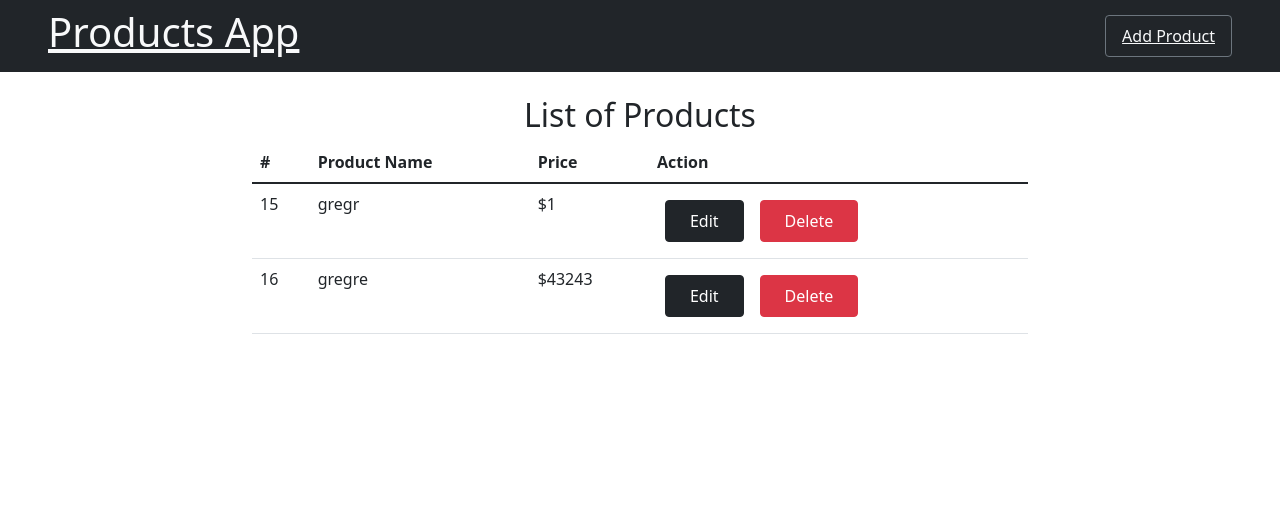
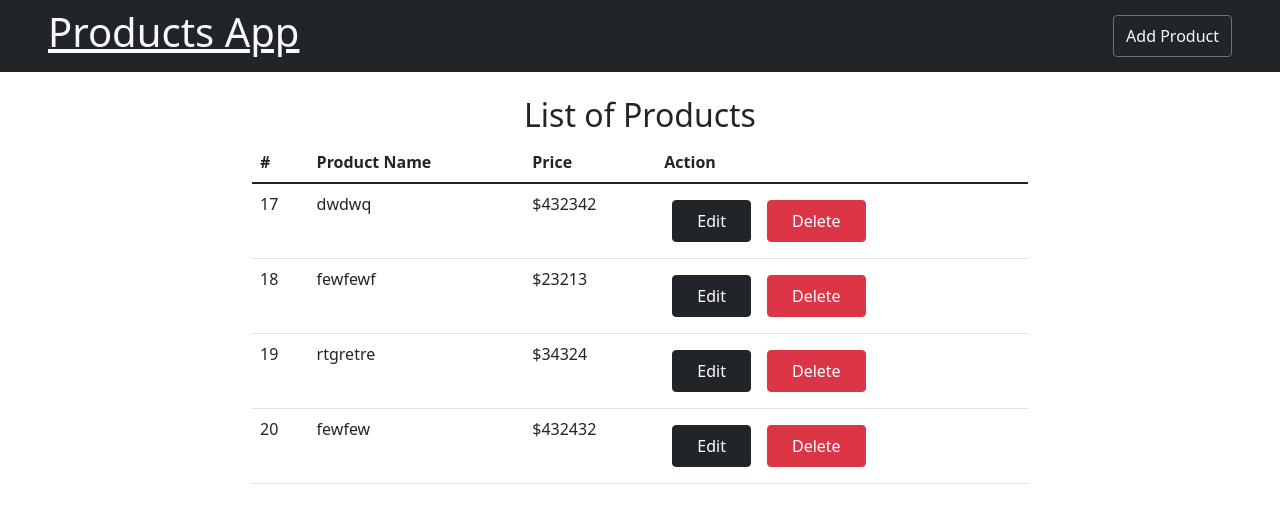
Before and after one commit to PedroT111/ReduxApp, a React (Create React App) app: page / in a window 1280 px wide. Shown: the top 506 px of the page. Built offline with nearby package versions, Linux system fonts and the light colour scheme; data requests are answered from the project's data file.

Commit message:
last changes

```diff
--- a/db.json
+++ b/db.json
@@ -1,14 +1,24 @@
 {
   "productos": [
     {
-      "name": "gregr",
-      "price": "1",
-      "id": 15
+      "name": "dwdwq",
+      "price": "432342",
+      "id": 17
     },
     {
-      "name": "gregre",
-      "price": "43243",
-      "id": 16
+      "name": "fewfewf",
+      "price": "23213",
+      "id": 18
+    },
+    {
+      "name": "rtgretre",
+      "price": "34324",
+      "id": 19
+    },
+    {
+      "name": "fewfew",
+      "price": "432432",
+      "id": 20
     }
   ]
 }
--- a/package.json
+++ b/package.json
@@ -8,6 +8,7 @@
     "@testing-library/user-event": "^12.8.3",
     "axios": "^0.21.4",
     "bootstrap": "^5.1.0",
+    "formik": "^2.2.9",
     "json-server": "^0.16.3",
     "react": "^17.0.2",
     "react-dom": "^17.0.2",
--- a/src/components/header.js
+++ b/src/components/header.js
@@ -12,7 +12,7 @@ const Header = () => {
                     <h1><Link to={"/"} className=" text-light">Products App</Link></h1>
                 </div>
                 <div className="px-5">
-                    <Button outline className="px-3 py-2"><Link className="text-light" to="/product/new">Add Product</Link></Button>
+                    <Link className="text-light" to="/product/new"><Button outline className="py-2 text-light">Add Product</Button></Link>
                 </div>
             </Navbar>
         </div>
--- a/src/components/newProduct.js
+++ b/src/components/newProduct.js
@@ -9,7 +9,6 @@ import { Row,
          FormGroup,
          Input, Label, Button, InputGroup, InputGroupText } from "reactstrap";
 import { Alert } from 'reactstrap';
-
 
 const NewProduct = ({history}) => {
     const[product, setProduct]= useState({
@@ -25,7 +24,6 @@ const NewProduct = ({history}) => {
 
     const dispatch = useDispatch();
 
-    const loading = useSelector(state => state.products.loading);
     const error = useSelector(state => state.products.error);
 
    const addProduct = p => dispatch(createNewProduct(p));
@@ -70,9 +68,6 @@ const NewProduct = ({history}) => {
                         {
                             error ? <Alert color="danger" className="mt-3">There was an Error</Alert> : null
                         }
-                        {
-                            //loading? agregar spinner de carga
-                        }
                     </CardBody>
                 </Card>
             </Col>
--- a/src/components/product.js
+++ b/src/components/product.js
@@ -1,5 +1,5 @@
 import React from "react";
-import { Link, useHistory } from "react-router-dom";
+import { useHistory } from "react-router-dom";
 import { Button } from "reactstrap";
 import { useDispatch } from "react-redux";
 import { deleteProductAction, getProductEditAction } from "../core/actions/productActions";
--- a/src/components/products.js
+++ b/src/components/products.js
@@ -10,7 +10,7 @@ const Products = () => {
     useEffect(() => {
         const getProducts = () => dispatch(getProductsAction());
         getProducts();
-    }, []);
+    }, [dispatch]);
 
     const Products = useSelector(state => state.products.products);
     const error = useSelector(state => state.error);
--- a/src/core/actions/productActions.js
+++ b/src/core/actions/productActions.js
@@ -26,7 +26,7 @@ export function createNewProduct(p) {
             Swal.fire({
                 title: "Successful",
                 text:"Product add",
-                icon: "succes"
+                icon: "success"
             })
         }
         catch(error){
@@ -86,7 +86,7 @@ export function deleteProductAction(id){
         dispatch(getProductDelete(id));
 
         try{
-            const res = await clientAxios.delete(`productos/${id}`);
+            await clientAxios.delete(`productos/${id}`);
             dispatch(deleteProductSuccessful(id));
             Swal.fire(
                 "Deleted",
--- a/src/core/reducers/productReducer.js
+++ b/src/core/reducers/productReducer.js
@@ -9,7 +9,8 @@ import{
     PRODUCT_DELETED_ERROR,
     PRODUCT_DELETED_SUCCESSFUL,
     GET_PRODUCT_EDIT,
-    PRODUCT_EDIT_SUCCESSFUL
+    PRODUCT_EDIT_SUCCESSFUL,
+    PRODUCT_EDIT_ERROR
 } from "../types/"
 
 const initialState = {
@@ -19,8 +20,6 @@ const initialState = {
     deleteProduct: null,
     editProduct: null,
 };
-
-
 
 // eslint-disable-next-line import/no-anonymous-default-export
 export default function(state = initialState, action) {
@@ -94,6 +93,12 @@ export default function(state = initialState, action) {
                     product.id === action.payload.id ? product = action.payload : product)
             }
         }
+        case PRODUCT_EDIT_ERROR:{
+            return{
+                ...state,
+                editProduct: null
+            }
+        }
         default:
             return state;
     }
```
Also changed, not shown: public/robots.txt (deleted), 1 other file (tests, documents, lock files or other folders).
